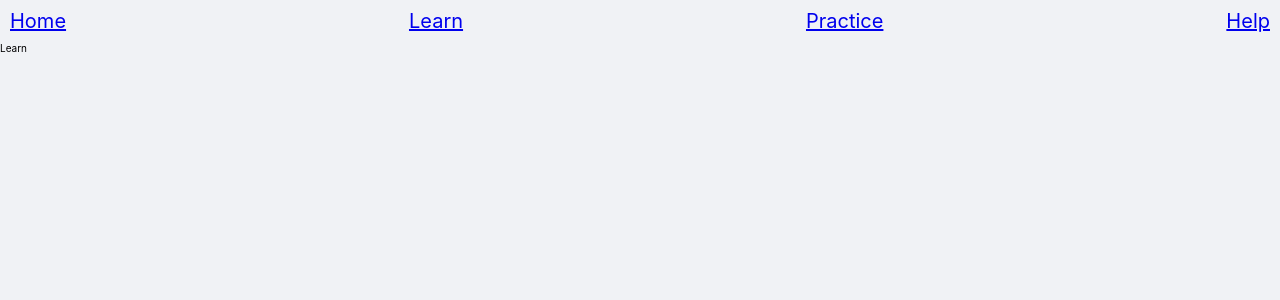
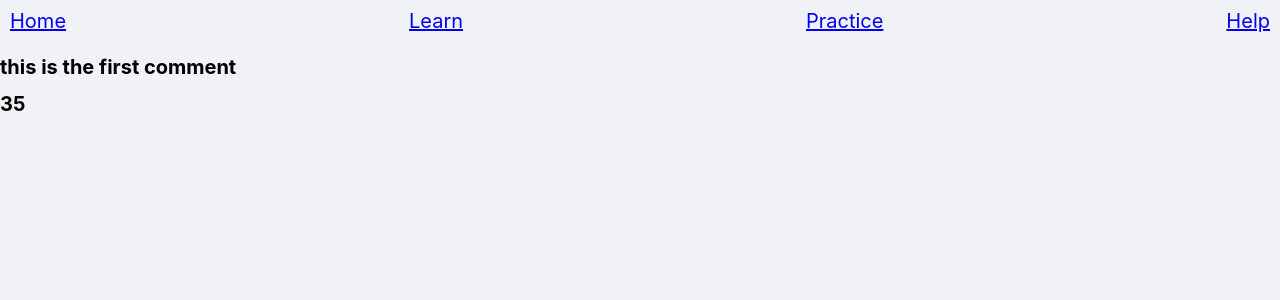
Before and after one commit to snieto10/cartoon, a React (Create React App) app: page /learn in a window 1280 px wide. Shown: the top 300 px of the page. Built offline with nearby package versions, Linux system fonts and the light colour scheme.

Commit message:
App is working

```diff
--- a/src/App.js
+++ b/src/App.js
@@ -9,6 +9,8 @@ import { useState } from "react";
 import Help from "./pages/Help";
 import Learn from "./pages/Learn";
 import Practice from "./pages/Practice";
+import { FeedbackProvider } from "./context/FeedbackContext";
+import { SergioProvider } from "./context/SergioContext";
 
 function App() {
   const [feedback, setFeedback] = useState(feedbackData);
@@ -22,6 +24,8 @@ function App() {
   };
   return (
     <>
+      <FeedbackProvider>
+        <SergioProvider>
           <Router>
             <Header />
             <Routes>
@@ -47,6 +51,8 @@ function App() {
               <Route path="/help" element={<Help />} />
             </Routes>
           </Router>
+        </SergioProvider>
+      </FeedbackProvider>
     </>
   );
 }
--- a/src/components/Header.jsx
+++ b/src/components/Header.jsx
@@ -9,10 +9,10 @@ function Header() {
           <Link to="/">Home</Link>
         </li>
         <li>
-          <Link to="/Learn">Learn</Link>
+          <Link to="/learn">Learn</Link>
         </li>
         <li>
-          <Link to="/Practice">Practice</Link>
+          <Link to="/practice">Practice</Link>
         </li>
         <li>
           <Link to="/help">Help</Link>
--- /dev/null
+++ b/src/context/FeedbackContext.jsx
@@ -0,0 +1,21 @@
+import React from "react";
+import feedbackData from "../data/feedback";
+import { createContext, useState } from "react";
+
+const FeedbackContext = createContext();
+
+export const FeedbackProvider = ({ children }) => {
+  const [feedback, setFeedback] = useState(feedbackData);
+
+  return (
+    <FeedbackContext.Provider
+      value={{
+        feedback,
+      }}
+    >
+      {children}
+    </FeedbackContext.Provider>
+  );
+};
+
+export default FeedbackContext;
--- /dev/null
+++ b/src/context/SergioContext.jsx
@@ -0,0 +1,17 @@
+import React from "react";
+import { createContext, useState } from "react";
+import sergio from "../data/sergio";
+
+const SergioContext = createContext();
+
+export const SergioProvider = ({ children }) => {
+  const [serInfo, setSerInfo] = useState(sergio);
+
+  return (
+    <SergioContext.Provider value={{ serInfo }}>
+      {children}
+    </SergioContext.Provider>
+  );
+};
+
+export default SergioContext;
--- /dev/null
+++ b/src/data/sergio.js
@@ -0,0 +1,10 @@
+let sergio = {
+  sergio: {
+    age: 35,
+    hobby: "soccer",
+    career: "accountant",
+    married: "yes",
+  },
+};
+
+export default sergio;
--- a/src/pages/Learn.jsx
+++ b/src/pages/Learn.jsx
@@ -1,7 +1,17 @@
 import React from "react";
+import { useContext } from "react";
+import FeedbackContext from "../context/FeedbackContext";
+import SergioContext from "../context/SergioContext";
 
 function Learn() {
-  return <div>Learn</div>;
+  const { feedback } = useContext(FeedbackContext);
+  const { serInfo } = useContext(SergioContext);
+  return (
+    <>
+      <h1>{feedback[0].text}</h1>
+      <h1>{serInfo.sergio.age}</h1>
+    </>
+  );
 }
 
 export default Learn;
```
Lines whose indentation alone changed are shown as unchanged.
